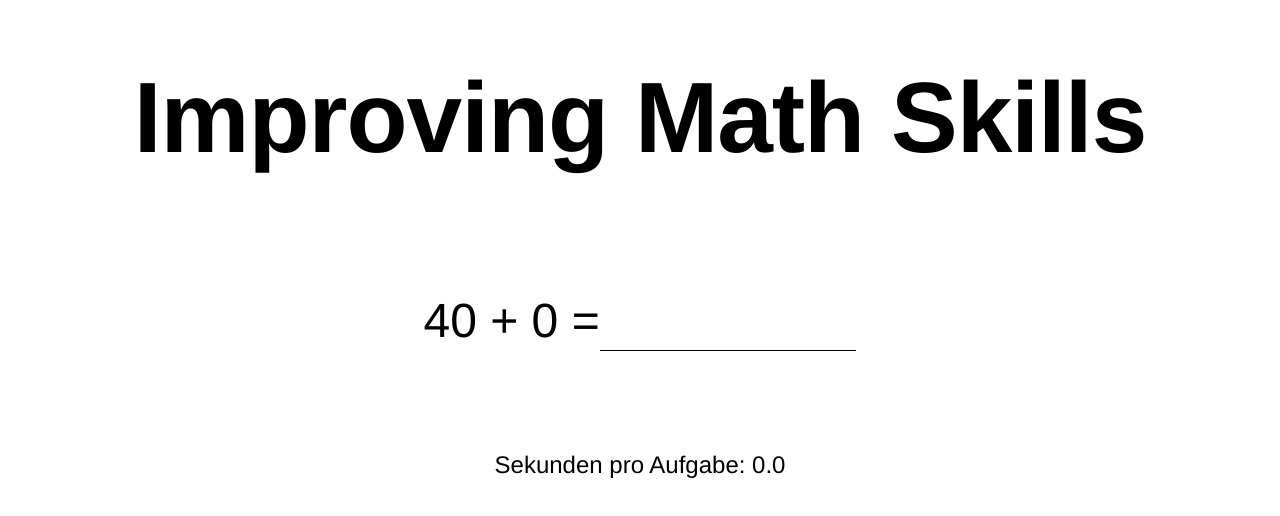
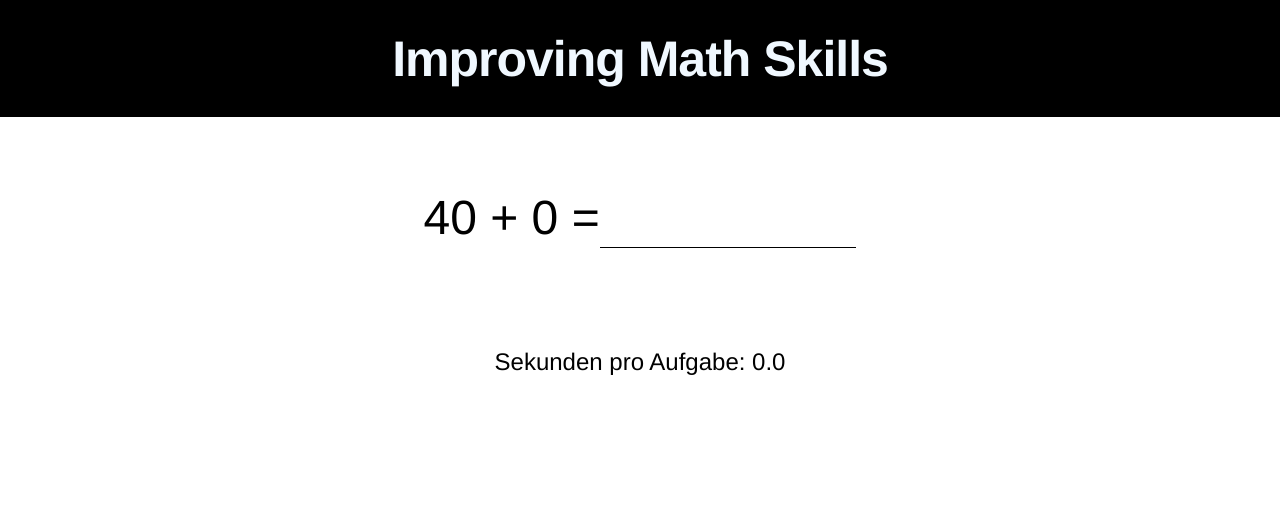
Before and after one commit to lookedpiano/learn-and-relax, an Angular app: page / in a window 1280 px wide. Shown: the top 516 px of the page. Built offline with nearby package versions, Linux system fonts and the light colour scheme.

Commit message:
header component

```diff
--- a/src/app/app.component.html
+++ b/src/app/app.component.html
@@ -1 +1,2 @@
+<app-header></app-header>
 <app-equation></app-equation>
--- a/src/app/app.module.ts
+++ b/src/app/app.module.ts
@@ -5,12 +5,14 @@
 import { AppComponent } from './app.component';
 import { EquationComponent } from './equation/equation.component';
 import { AnswerHighlightDirective } from './answer-highlight.directive';
+import { HeaderComponent } from './header/header.component';
 
 @NgModule({
   declarations: [
     AppComponent,
     EquationComponent,
-    AnswerHighlightDirective
+    AnswerHighlightDirective,
+    HeaderComponent
   ],
   imports: [
     BrowserModule,
--- a/src/app/equation/equation.component.css
+++ b/src/app/equation/equation.component.css
@@ -1,13 +1,5 @@
-h1 {
-  font-size: 100px;
-  font-weight: bold;
-  letter-spacing: -1px;
-  line-height: 1;
-  text-align: center;
-}
-
 form {
-  margin-top: 10%;
+  margin-top: 15%;
   display: flex;
   justify-content: center;
   font-size: 48px;
--- a/src/app/equation/equation.component.html
+++ b/src/app/equation/equation.component.html
@@ -1,4 +1,3 @@
-<h1>Improving Math Skills</h1>
 <form [formGroup]="mathForm">
   <div class="equation">
     {{ a }} + {{ b }} =
--- /dev/null
+++ b/src/app/header/header.component.css
@@ -0,0 +1,17 @@
+div {
+  position: absolute;
+  margin: 0;
+  top: 0;
+  left: 0;
+  width: 100%;
+  background-color: black;
+  color: aliceblue;
+}
+
+h1 {
+  font-size: 50px;
+  font-weight: bold;
+  letter-spacing: -1px;
+  line-height: 1;
+  text-align: center;
+}
--- /dev/null
+++ b/src/app/header/header.component.html
@@ -0,0 +1,3 @@
+<div>
+  <h1>Improving Math Skills</h1>
+</div>
--- /dev/null
+++ b/src/app/header/header.component.ts
@@ -0,0 +1,15 @@
+import { Component, OnInit } from '@angular/core';
+
+@Component({
+  selector: 'app-header',
+  templateUrl: './header.component.html',
+  styleUrls: ['./header.component.css']
+})
+export class HeaderComponent implements OnInit {
+
+  constructor() { }
+
+  ngOnInit(): void {
+  }
+
+}
```
Also changed, not shown: 1 other file (tests, documents, lock files or other folders).
